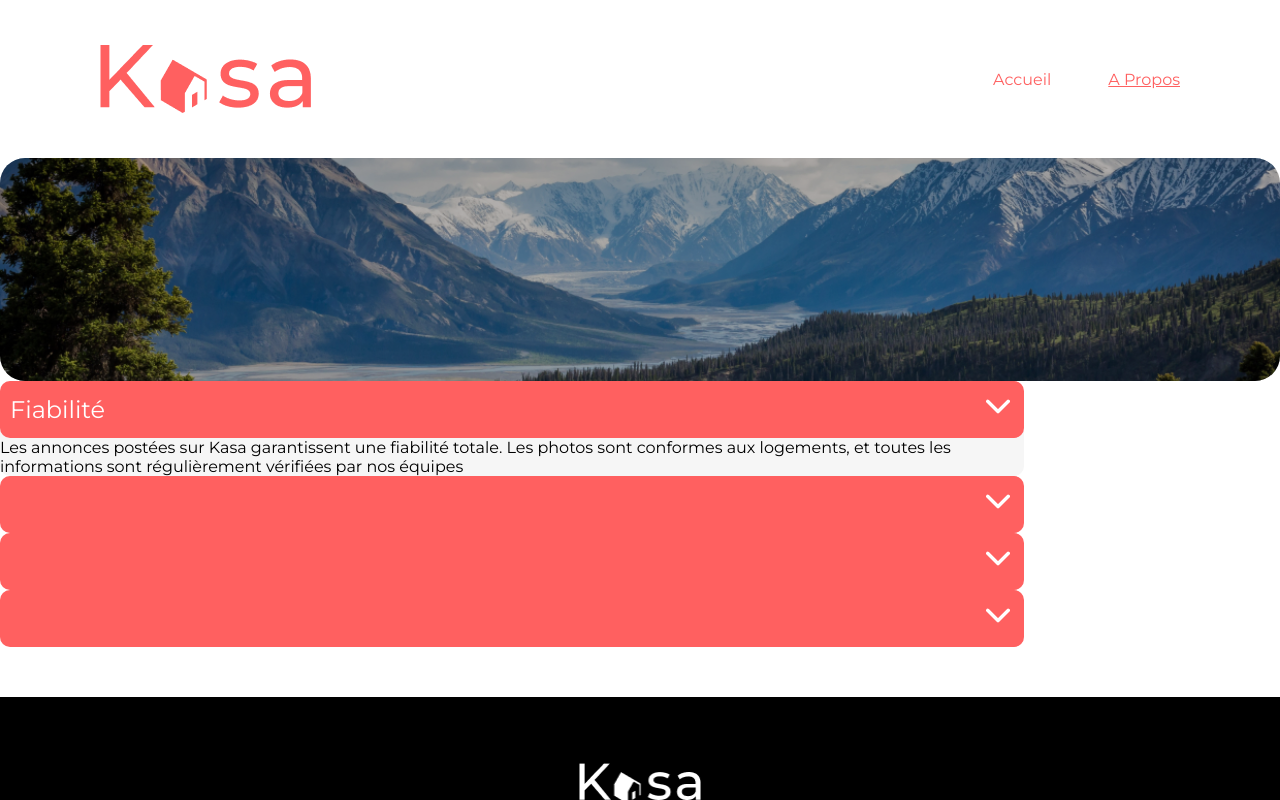
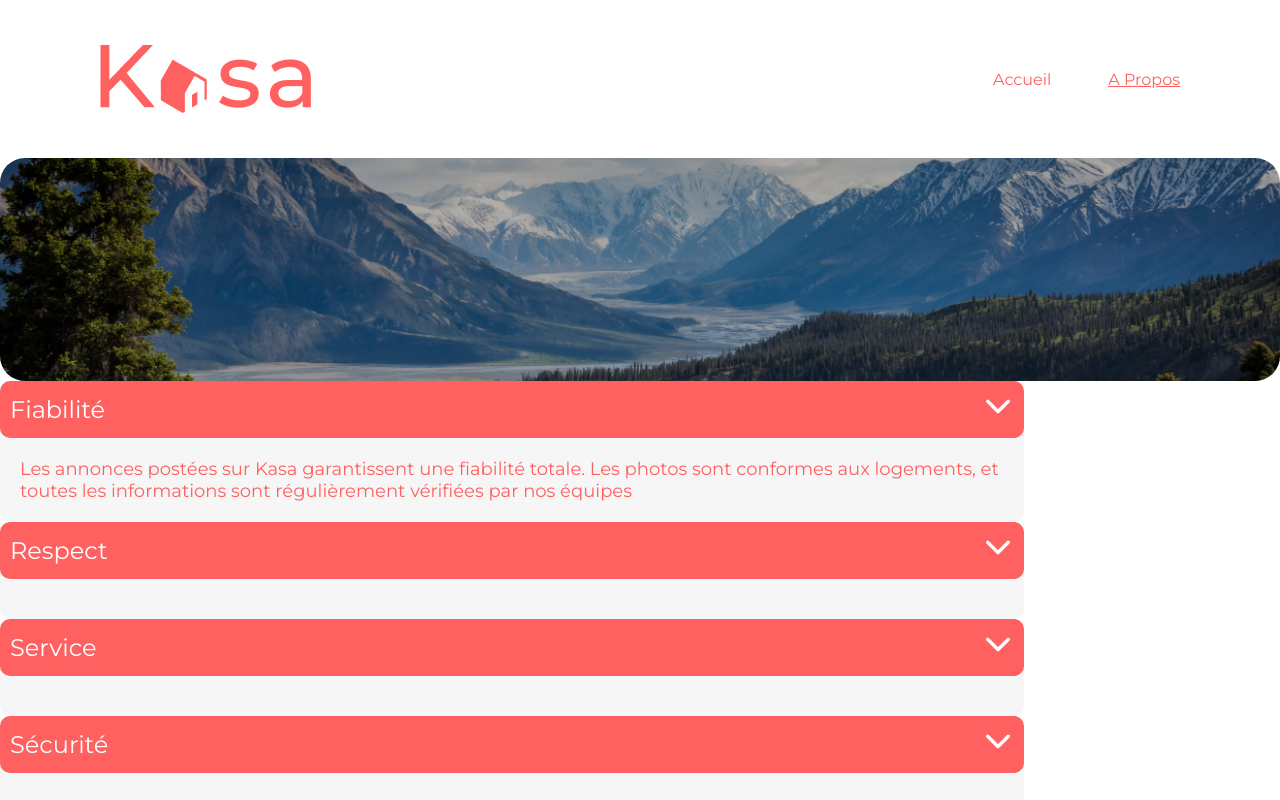
Before and after one commit to PierreFrs/projet-ocr6-kasa, a React (Create React App) app: page /a-propos in a window 1280 px wide. Both pictures are taken after a click on the element 998 px from the left and 409 px from the top of the page. Shown: the top 800 px of the page. Built offline with nearby package versions, Linux system fonts and the light colour scheme.

Commit message:
style : collapse work in progress

```diff
--- a/package.json
+++ b/package.json
@@ -10,7 +10,8 @@
     "react-dom": "^18.2.0",
     "react-scripts": "5.0.1",
     "sass": "^1.63.6",
-    "web-vitals": "^2.1.0"
+    "web-vitals": "^2.1.0",
+    "@babel/plugin-proposal-private-property-in-object": "^7.22.8"
   },
   "scripts": {
     "start": "react-scripts start",
--- a/src/components/Collapse/collapse.scss
+++ b/src/components/Collapse/collapse.scss
@@ -4,6 +4,7 @@
   background-color: $background-color2;
   border-radius: 10px;
   max-width: 1024px;
+  height: fit-content;
 
   .collapse-title-container {
     background-color: $red;
@@ -23,14 +24,8 @@
       width: 32px;
       cursor: pointer;
 
-      .rotate-up {
-        transition: transform 0.3s ease-in-out;
-        transform: rotate(180deg);
-      }
-
-      .rotate-down {
-        transition: transform 0.3s ease-in-out;
-        transform: rotate(-180deg);
+      .arrow {
+        transition: all 0.4s ease;
       }
     }
   }
@@ -40,9 +35,18 @@
     font-size: 1.125rem;
     font-weight: 400;
     padding: 20px;
-  }
-  .collapsed {
-    transition: transform 0.3s ease-in-out;
-    height: 0px;
+    opacity: 0;
+    max-height: 0;
+    overflow-y: hidden;
+    transition: all 0.4s ease;
   }
 }
+
+.collapse.open .arrow {
+  transform: translateY(-50%) rotate(180°);
+}
+
+.collapse.open .collapse-paragraphe {
+  max-height: fit-content;
+  opacity: 1;
+}
--- a/src/components/Collapse/index.jsx
+++ b/src/components/Collapse/index.jsx
@@ -1,20 +1,17 @@
-import React, {useState} from 'react'
+import React from 'react'
 import "./collapse.scss"
 import arrow from "../../assets/arrow.png"
 
-const Collapse = ({item, index}) => {
-
-
+const Collapse = ({value, index, toggleCollapse}) => {
   return (
-    <div className={`collapse ${item.open ? 'open' : ''}`} key={index}>
+    <div className={`collapse ${value.open ? 'open' : ''}`} key={index}>
       <div className="collapse-title-container">
-        <h3 className='collapse-title'>{item.title}</h3>
-        <div className={`arrow-container`}>
+        <h3 className='collapse-title'>{value.title}</h3>
+        <div className={`arrow-container`} onClick={() => toggleCollapse(index)}>
           <img src={arrow} alt="arrow icon" className="arrow" />
         </div>
       </div>
-
-      <p className="collapse-paragraph">{item.content}</p>
+      <p className="collapse-paragraphe">{value.content}</p>
     </div>
   )
 };
--- /dev/null
+++ b/src/data/valeurs.json
@@ -0,0 +1,22 @@
+[
+  {
+    "title": "Fiabilité",
+    "content": "Les annonces postées sur Kasa garantissent une fiabilité totale. Les photos sont conformes aux logements, et toutes les informations sont régulièrement vérifiées par nos équipes",
+    "open": false
+  },
+  {
+    "title": "Respect",
+    "content": "La bienveillance fait partie des valeurs fondatrices de Kasa. Tout comportement discriminatoire ou de perturbation du voisinage entraînera une exclusion de notre plateforme.",
+    "open": false
+  },
+  {
+    "title": "Service",
+    "content": "La bienveillance fait partie des valeurs fondatrices de Kasa. Tout comportement discriminatoire ou de perturbation du voisinage entraînera une exclusion de notre plateforme.",
+    "open": false
+  },
+  {
+    "title": "Sécurité",
+    "content": "La sécurité est la priorité de Kasa. Aussi bien pour nos hôtes que pour les voyageurs, chaque logement correspond aux critères de sécurité établis par nos services. En laissant une note aussi bien à l'hôte qu'au locataire, cela permet à nos équipes de vérifier que les standards sont bien respectés. Nous organisons également des ateliers sur la sécurité domestique pour nos hôtes.",
+    "open": false
+  }
+]
--- a/src/pages/A-propos/index.jsx
+++ b/src/pages/A-propos/index.jsx
@@ -1,27 +1,27 @@
 import React, {useState} from 'react'
 import Banner from "../../components/Banner"
 import Collapse from "../../components/Collapse"
+import valeurs from "../../data/valeurs.json"
 
 const APropos = () => {
-    const [aPropos, setAPropos] = useState([
-       { title: 'Fiabilité',
-        content: 'Les annonces postées sur Kasa garantissent une fiabilité totale. Les photos sont conformes aux logements, et toutes les informations sont régulièrement vérifiées par nos équipes',
-        open: true},
-        { title: '',
-        content: '',
-        open: true},
-        { title: '',
-        content: '',
-        open: true},
-        { title: '',
-        content: '',
-        open: true},
-    ])
+    const [values, setValues] = useState(valeurs);
+
+    const toggleCollapse = (index) => {
+        setValues(values.map((value, i) => {
+            if (i === index) {
+                value.open = !value.open
+            } else {
+                value.open = false;
+            }
+            return value;
+        }))
+    }
+
     return (<section className="a-propos">
         <Banner />
         <div className="collapses-container">
-            {aPropos.map((item, i) => (
-                <Collapse item={item} index={i} />
+            {values.map((value, i) => (
+                <Collapse value={value} index={i} toggleCollapse={toggleCollapse} />
             ))}
         </div>
         </section>)
--- a/src/pages/Home/index.jsx
+++ b/src/pages/Home/index.jsx
@@ -1,15 +1,15 @@
 import React from "react";
 import Banner from "../../components/Banner";
 import Card from "../../components/Card"
-import data from "../../data.json";
+import locations from "../../data/locations.json";
 import "./home.scss"
 
 const Home = () => {
     return <section className="home">
     <Banner />
     <div className="cards-container">
-        {data.map((card) => (
-          <Card key={card.id} title={card.title} />
+        {locations.map((location) => (
+          <Card key={location.id} title={location.title} />
 
         ))}
     </div>
```
Also changed, not shown: src/data/locations.json (renamed from src/data.json), 1 other file (tests, documents, lock files or other folders).
